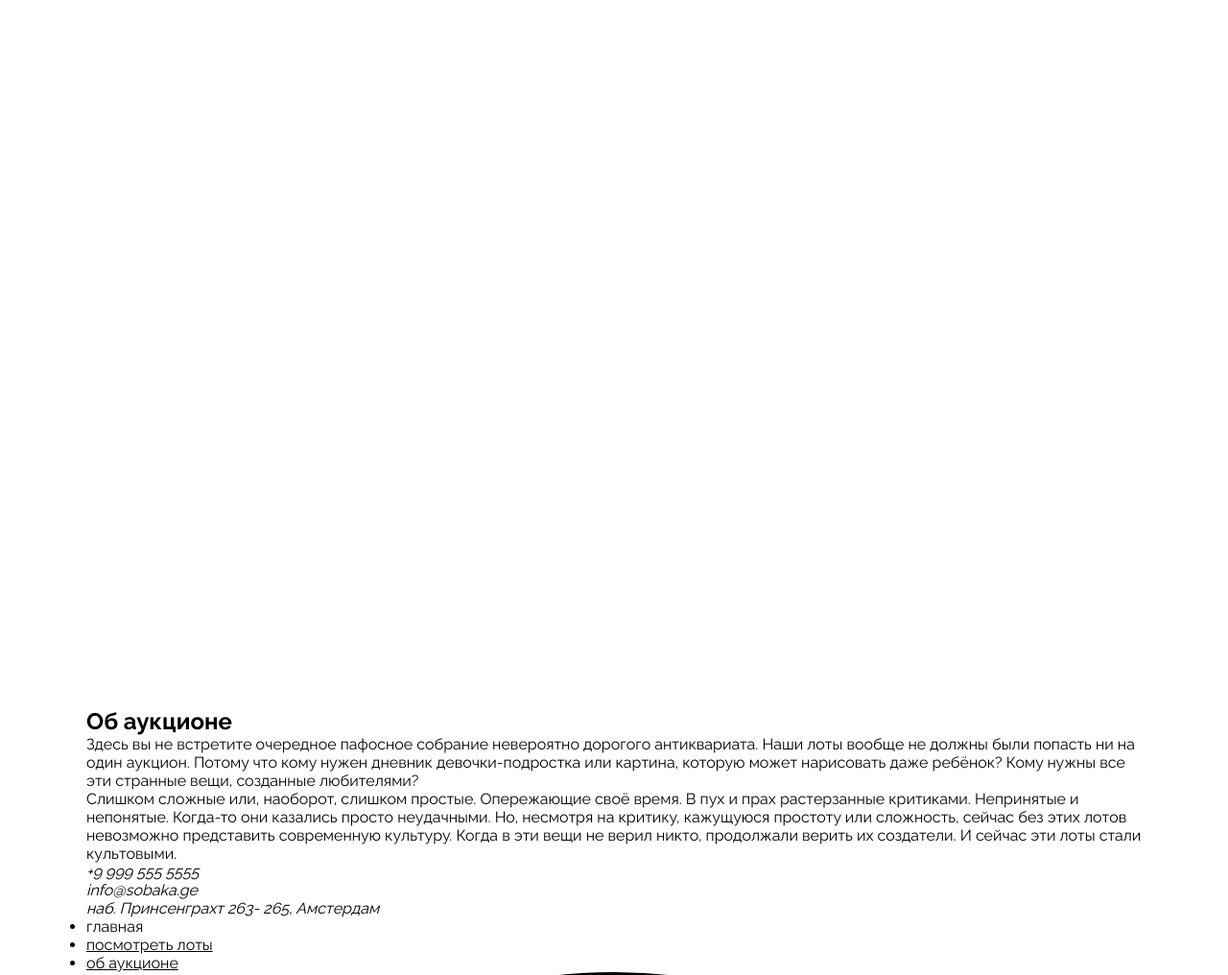
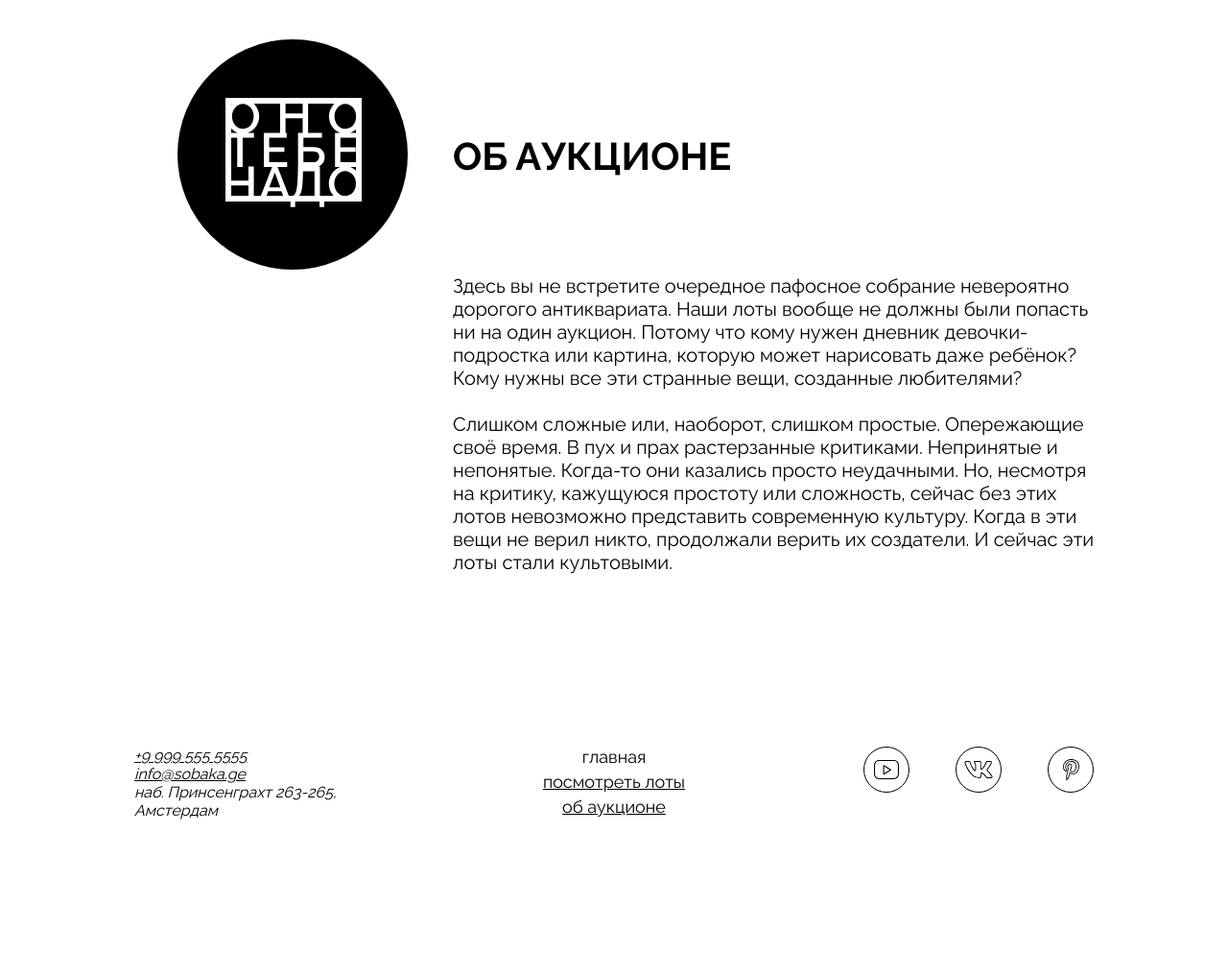
Before and after one commit to tarazanovaaa/ono-tebe-nado-fd, a plain HTML site: page index.html in a window 1280 px wide. Shown: the part 2080-3096 px from the top of the page at 96% size. After the commit the page ends 3038 px from the top, so only its background shows below. Drawn offline with Linux system fonts and the light colour scheme.

Commit message:
add about and footer

```diff
--- a/index.html
+++ b/index.html
@@ -10,10 +10,8 @@
     <link rel="stylesheet" href="./styles/style.css" />
   </head>
 
-
   <body>
     <header class="header">
-
       <nav class="header__menu">
         <ul class="header__links-list">
           <li class="header__links-list-item header__link_active">
@@ -30,21 +28,15 @@
       <a class="header__logo">
         <img src="./images/logo-black.svg" alt="Логотип проекта" class="header__logo-image" />
       </a>
-
       <address class="address header__address">
         <a href="tel:+99995555555">
           +9 999 555 5555
         </a>
-
         <a href="mailto:info@sobaka.ge">
           info@sobaka.ge
         </a>
-
         <p>наб. Принсенграхт 263- 265, Амстердам</p>
       </address>
-
-
-
     </header>
 
     <main class="main">
@@ -64,13 +56,12 @@
         </div>
         <div class="overlay">
         </div>
-
       </section>
 
       <section class="lots">
-        <h2 class="lots__heading">
+        <h3 class="lots__heading">
           Лоты
-        </h2>
+        </h3>
         <ul class="lots__card-list">
           <li class="lots__card-list-item list">
             <a href="#0" class="card-link card_type_film">
@@ -86,7 +77,6 @@
               </article>
             </a>
           </li>
-
           <li class="lots__card-list-item list">
             <a href="#0" class="card-link card_type_book">
               <article class="card">
@@ -101,7 +91,6 @@
               </article>
             </a>
           </li>
-
           <li class="lots__card-list-item list">
             <a href="#0" class="card-link card_type_picture">
               <article class="card">
@@ -118,25 +107,20 @@
           </li>
         </ul>
         <a class="lots__look-more-link" href="#0">посмотреть больше</a>
-
-
       </section>
 
       <section class="about">
-        <div class="about__description description">
-          <a class="about__logo">
-            <img src="./images/logo-white.svg" alt="Логотип проекта" class="about__logo-image" />
+        <div class="about__column">
+          <div class="about__logo">
+            <a>
+              <img src="./images/logo-white.svg" alt="Логотип аукциона" class="about__logo-image" />
             </a>
           </div>
-
-        <div class="about__description description">
-
-
-
-          <h2 class="about__title">
-            <span class="accent-span text-left">Об аукционе</span>
-          </h2>
-          <div>
+          <div class="about__description">
+            <h4 class="about__title">
+              Об аукционе
+            </h4>
+            <div class="about__text">
               <p>
                 Здесь вы не встретите очередное пафосное собрание невероятно дорогого антиквариата. Наши лоты вообще не должны были попасть ни на один аукцион. Потому что кому нужен дневник девочки-подростка или картина, которую может нарисовать даже ребёнок? Кому нужны все эти странные вещи, созданные любителями?
               </p>
@@ -144,17 +128,25 @@
                 Слишком сложные или, наоборот, слишком простые. Опережающие своё время. В пух и прах растерзанные критиками. Непринятые и непонятые. Когда-то они казались просто неудачными. Но, несмотря на критику, кажущуюся простоту или сложность, сейчас без этих лотов невозможно представить современную культуру. Когда в эти вещи не верил никто, продолжали верить их создатели. И сейчас эти лоты стали культовыми.
               </p>
             </div>
-
+          </div>
         </div>
       </section>
-
     </main>
 
+    <footer class="footer">
+      <address class="address footer__address">
+        <a href="tel:+99995555555">
+          +9 999 555 5555
+        </a>
+        <a href="mailto:info@sobaka.ge">
+          info@sobaka.ge
+        </a>
+        <p class="footer__address-text">
+          <span class="footer__address-line">наб. Принсенграхт 263-265,</span>
+          <span class="footer__address-line">Амстердам</span>
+        </p>
+      </address>
 
-    <footer class="footer">
-      <address>+9 999 555 5555</address>
-      <address>info@sobaka.ge</address>
-      <address>наб. Принсенграхт 263- 265, Амстердам</address>
       <nav class="footer__menu">
         <ul class="footer__menu-list">
           <li class="footer__menu-item footer__menu-item_active">
@@ -169,32 +161,24 @@
         </ul>
       </nav>
 
-        <ul class="footer__links">
-          <li>
-            <a href="#0">
-              <img src="./images/yt.svg" alt="Логотип YouTube" class="footer__youtube-image" />
+      <ul class="footer__social-list">
+        <li class="footer__social-list-item">
+          <a class="footer__social-link" href="#0">
+            <img src="./images/yt.svg" alt="Логотип YouTube" class="footer__social-icon"/>
           </a>
         </li>
-          <li>
-            <a href="#0">
-              <img src="./images/vk.svg" alt="Логотип VK" class="footer__vk-image" />
+        <li class="footer__social-list-item">
+          <a class="footer__social-link" href="#0">
+            <img src="./images/vk.svg" alt="Логотип VK" class="footer__social-icon"/>
           </a>
         </li>
-          <li>
-            <a href="#0">
-              <img src="./images/pinterest.svg" alt="Логотип Pinteres" class="footer__pinterest-image" />
+        <li class="footer__social-list-item">
+          <a class="footer__social-link" href="#0">
+            <img src="./images/pinterest.svg" alt="Логотип Pinterest" class="footer__social-icon"/>
           </a>
         </li>
-
       </ul>
-
     </footer>
 
-
   </body>
-
-
-
-
-
 </html>
--- a/styles/style.css
+++ b/styles/style.css
@@ -152,7 +152,6 @@ aligned-text_left {
 .lots__heading {
   font-weight: bold;
   font-size: 40px;
-  line-height: auto;
   color: #000;
   text-transform: uppercase;
   padding-bottom: 27px;
@@ -212,7 +211,6 @@ aligned-text_left {
 .lots__look-more-link {
   padding: 30px 0 0 40px;
   font-size: 20px;
-  line-height: auto;
 }
 
 .card__title {
@@ -235,3 +233,120 @@ aligned-text_left {
   margin-top: auto;
   z-index: 1;
 }
+
+.about {
+  width: 1052px;
+  min-height: 595px;
+  margin: 120px auto 0;
+  padding: 35px 24px 180px 24px;
+}
+
+.about__logo {
+  background-color: #000;
+  width: 240px;
+  height: 240px;
+  border-radius: 50%;
+  display: flex;
+  justify-content: center;
+  align-items: center;
+  justify-self: center;
+}
+
+.about__logo-image {
+  height: 114px;
+  width: 148px;
+}
+
+.about__column {
+  display: grid;
+  grid-template-columns: 334px 1fr;
+  align-items: start;
+}
+
+.about__description {
+  display: flex;
+  flex-direction: column;
+  gap: 100px;
+  margin-top: 98px;
+}
+
+.about__title {
+  font-weight: bold;
+  font-size: 40px;
+  color: #000;
+  text-transform: uppercase;
+}
+
+.about__text {
+  display: flex;
+  flex-direction: column;
+  gap: 24px;
+  font-weight: 400;
+  font-size: 20px;
+  line-height: 24px;
+  color: #000;
+}
+
+.footer {
+  min-height: 180px;
+  margin: 0 auto;
+  display: grid;
+  grid-template-columns: 1fr 1fr 1fr;
+  align-items: start;
+}
+
+.footer__address {
+  /*justify-self: end;*/
+  padding-left: 50px;
+  max-width: none;
+}
+
+.footer__address-line {
+  display: block;
+}
+
+.footer__menu {
+  display: flex;
+  justify-content: center;
+}
+
+.footer__menu-list {
+  list-style: none;
+  padding: 0;
+  margin: 0;
+  display: flex;
+  flex-direction: column;
+  align-items: center;
+  gap: 5px;
+}
+
+.footer__menu-item {
+  display: block;
+}
+
+.footer__menu-item_active .footer__menu-link {
+  text-decoration: none;
+}
+
+.footer__menu-link {
+  color: #000;
+  font-size: 18px;
+}
+
+.footer__social-list {
+  display: flex;
+  justify-content: flex-end;
+  gap: 48px;
+  padding-right: 50px;
+  list-style: none;
+  margin: 0;
+}
+
+.footer__social-list-item {
+  display: flex;
+}
+
+.footer__social-icon {
+  width: 48px;
+  height: 48px;
+}
```
Lines whose indentation alone changed are shown as unchanged.
